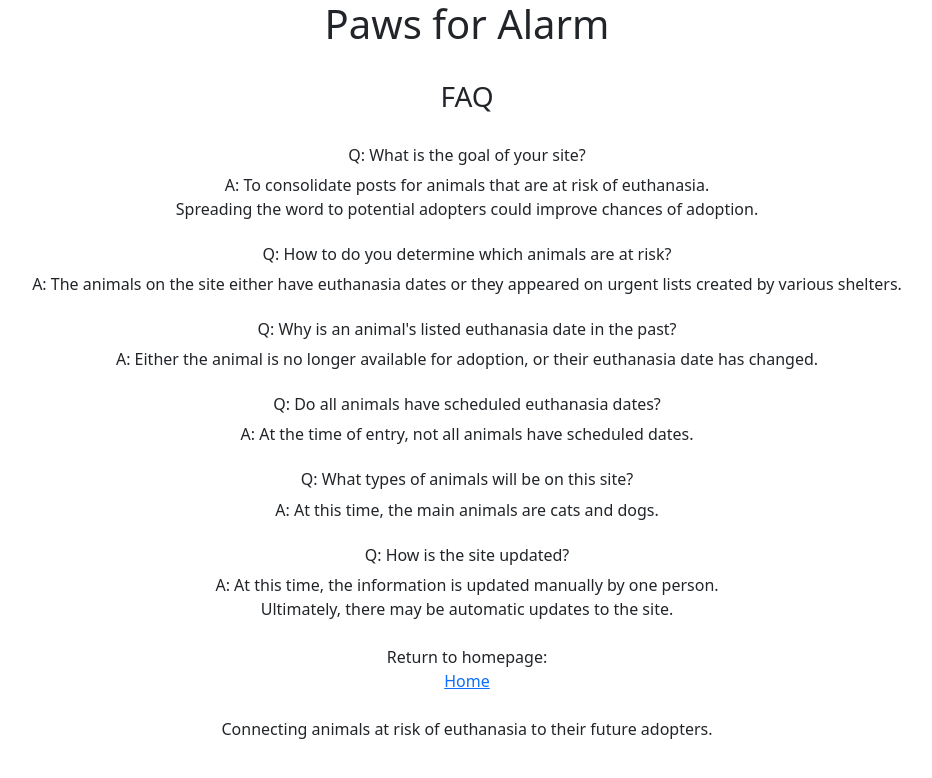
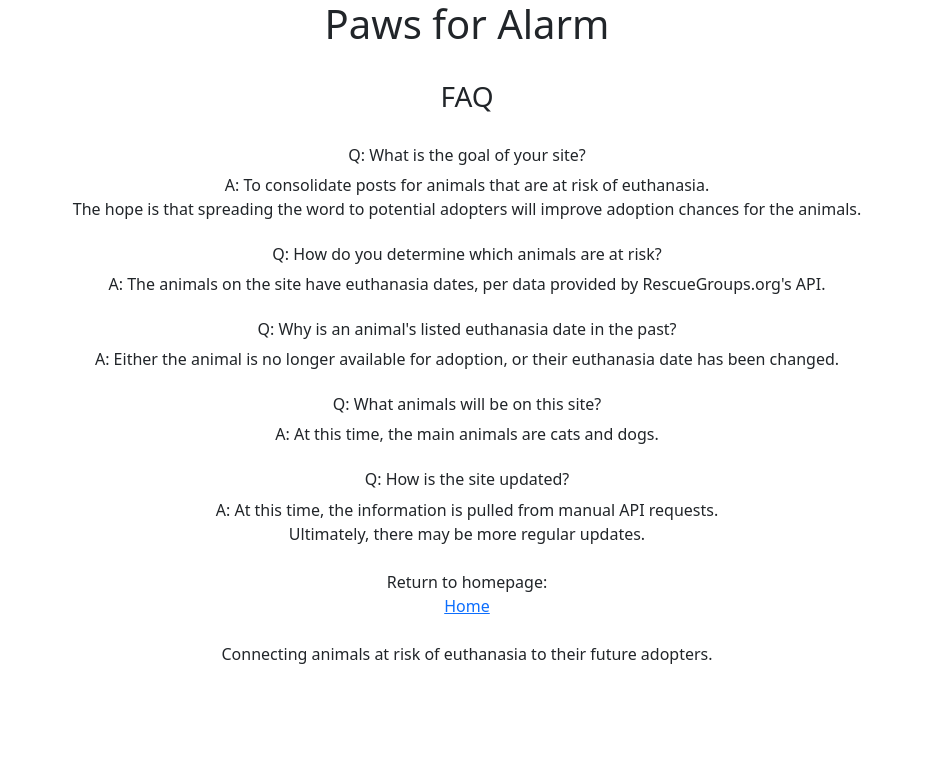
Before and after one commit to katconnors/pawsforalarm, a Flask app: page /faq in a window 1280 px wide. Shown: the top 778 px of the page, without its empty margins (173-1105 px from the left). Run offline with Flask 2, Linux system fonts and the light colour scheme.

```diff
--- a/model.py
+++ b/model.py
@@ -42,7 +42,7 @@ class Animal(database.Model):
     type = database.Column(database.Text, nullable=False)
     breed = database.Column(database.Text, nullable=False)
     join_date = database.Column(database.Date, nullable=True)
-    age = database.Column(database.Float, nullable=True)
+    age = database.Column(database.Text, nullable=True)
     weight = database.Column(database.Integer, nullable=True)
     gender = database.Column(database.Text, nullable=False)
     scheduled_euthanasia_date = database.Column(database.Date, nullable=True)
--- a/server.py
+++ b/server.py
@@ -1,6 +1,6 @@
 
 from flask import Flask, render_template, request, redirect
-from model import database_connect, database
+from model import database_connect
 import crud
 from jinja2 import StrictUndefined
 import os
@@ -58,12 +58,13 @@ def add_entry():
     weight = request.form.get('weight') if request.form.get('weight') else None
     euthdate = request.form.get('euthdate') if request.form.get('euthdate') else None
     bio = request.form.get('bio') if request.form.get('bio') else None
+    auth = request.form.get('auth-code')
 
     shelter = crud.specific_shelter(shelterid)
 
     # can later handle data validation
 
-    if request.method=='POST':
+    if request.method=='POST' and auth== os.environ["password"]:
 
         crud.create_animal(name,image,type,breed,gender,code,source,shelter,url,age,joindate,weight,euthdate,bio)
         return redirect("/confirm")
@@ -85,9 +86,9 @@ def add_shelter():
     state = request.form.get('state')
     zipcode = request.form.get('zipcode')
     website = request.form.get('website')
+    auth = request.form.get('auth-code')
 
-
-    if request.method=='POST':
+    if request.method=='POST' and auth== os.environ["password"]:
         crud.create_shelter(name,address,city,state,zipcode,website)
         return redirect("/confirm")
 
--- a/templates/add_entry.html
+++ b/templates/add_entry.html
@@ -6,6 +6,11 @@
     <div class="col">
         <form action="/add" method="POST">
             <br>
+
+            <label for="authentication">Authentication: </label>
+            <input type="text" name="auth-code" id="auth-code"> <br>
+            <br>
+
             <h6> Animal Info </h2>
             <label for="animal-name">Name: </label>
             <input type="text" name="name" id="animal-name"> <br>
--- a/templates/add_shelter.html
+++ b/templates/add_shelter.html
@@ -6,6 +6,11 @@
     <div class="col">
         <form action="/addshelter" method="POST">
             <br>
+
+            <label for="authentication">Authentication: </label>
+            <input type="text" name="auth-code" id="auth-code"> <br>
+            <br>
+
             <h6> Shelter Info </h2> <br>
             <label for="shelter-name">Shelter Name: </label>
             <input type="text" name="name" id="shelter-name"> <br>
--- a/templates/animal_detail.html
+++ b/templates/animal_detail.html
@@ -23,7 +23,7 @@
                 {% endif %}
 
                 {% if animal.age!=None %}
-                    Age: {{animal.age}} years <br>
+                    Age: {{animal.age}} <br>
 
                 {% endif %}
 
--- a/templates/faq.html
+++ b/templates/faq.html
@@ -7,24 +7,21 @@
 
     <h6>Q: What is the goal of your site? </h6>
     <text> A: To consolidate posts for animals that are at risk of euthanasia. <br>
-        Spreading the word to potential adopters could improve chances of adoption.  </text> <br><br>
+        The hope is that spreading the word to potential adopters will improve adoption chances for the animals.  </text> <br><br>
 
-    <h6>Q: How to do you determine which animals are at risk? </h6>
-    <text> A: The animals on the site either have euthanasia dates or they appeared on urgent lists created by various shelters.  </text> <br><br>
+    <h6>Q: How do you determine which animals are at risk? </h6>
+    <text> A: The animals on the site have euthanasia dates, per data provided by RescueGroups.org's API.  </text> <br><br>
 
     <h6>Q: Why is an animal's listed euthanasia date in the past? </h6>
-    <text> A: Either the animal is no longer available for adoption, or their euthanasia date has changed.  </text> <br><br>
+    <text> A: Either the animal is no longer available for adoption, or their euthanasia date has been changed.  </text> <br><br>
 
-    <h6>Q: Do all animals have scheduled euthanasia dates? </h6>
-    <text> A: At the time of entry, not all animals have scheduled dates.  </text> <br><br>
-
-    <h6>Q: What types of animals will be on this site? </h6>
+    <h6>Q: What animals will be on this site? </h6>
     <text> A: At this time, the main animals are cats and dogs. </text> <br> <br>
 
     <!-- update when api is formalized -->
     <h6>Q: How is the site updated?  </h6>
-    <text> A: At this time, the information is updated manually by one person. <br>
-        Ultimately, there may be automatic updates to the site. </text> <br> <br>
+    <text> A: At this time, the information is pulled from manual API requests. <br>
+        Ultimately, there may be more regular updates. </text> <br> <br>
 
 
     Return to homepage: <br> <a href="/"> Home </a> <br>
```
Also changed, not shown: crud.py (+4 -4 lines), rescueorg.py (+33 -16 lines), templates/animals.html (+4 -4 lines).
